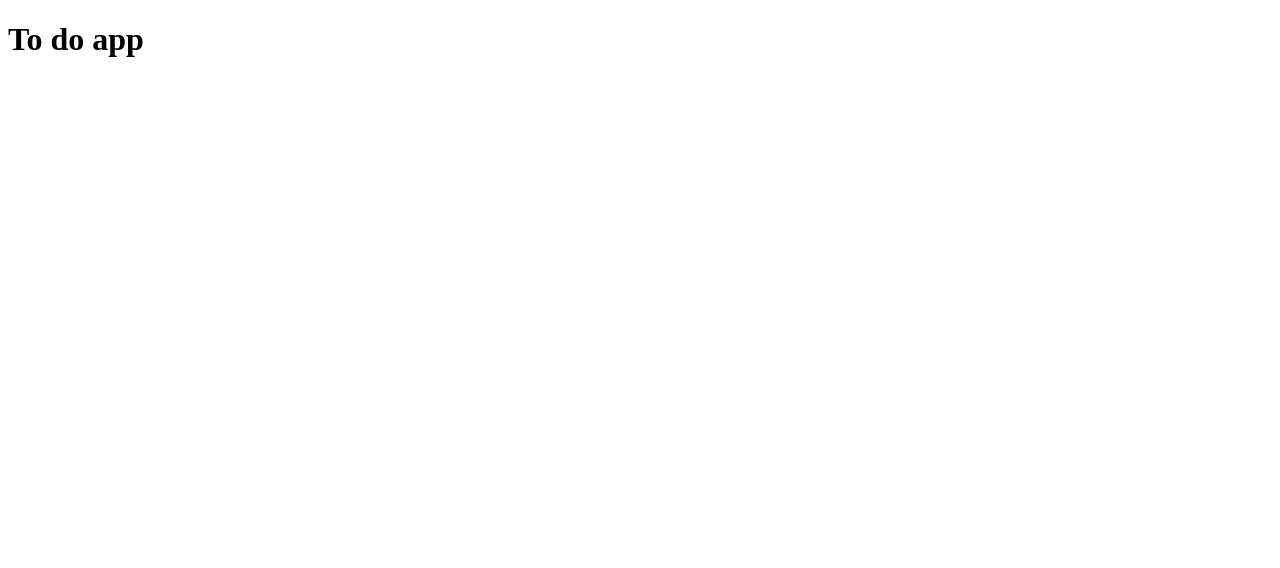
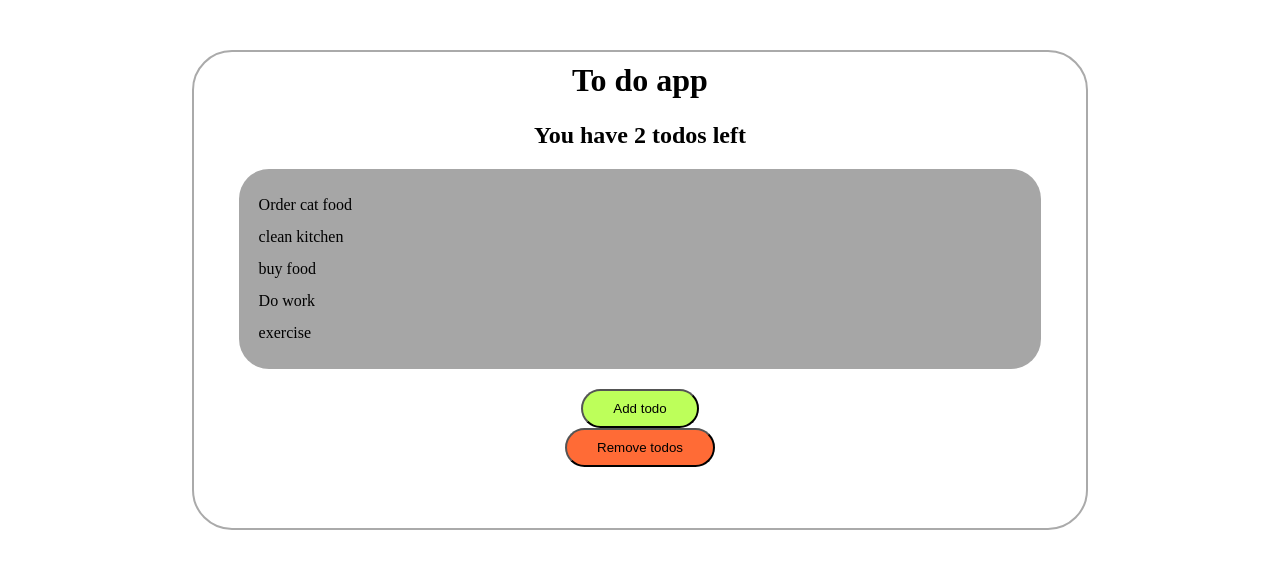
Before and after one commit to hari-basnet/to-do-app-javascript, a plain HTML site: page index.html in a window 1280 px wide. Drawn offline with Linux system fonts and the light colour scheme.

Commit message:
practicing dom elements

```diff
--- a/css/main.css
+++ b/css/main.css
@@ -0,0 +1,44 @@
+* {
+  margin: 0;
+  padding: 0;
+  box-sizing: border-box;
+}
+#todos-wrapper {
+  width: 70%;
+  height: 60vh;
+  margin: 50px auto;
+  border: 2px solid #aaa;
+  border-radius: 40px;
+  display: flex;
+  flex-flow: column wrap;
+  align-items: center;
+}
+#title {
+  height: 50px;
+  margin: 10px auto;
+  text-align: center;
+}
+
+#todo-list{
+
+    border-radius: 30px;
+    width: 90%;
+    margin: 20px auto;
+    padding: 20px;
+    line-height: 2;
+    background-color: rgba(128, 128, 128, 0.698);
+}
+
+#add-btn{
+    padding: 10px 30px;
+    border-radius: 20px;
+    outline: none;
+    background-color: rgba(172, 255, 47, 0.794);
+}
+
+#remove-btn{
+    padding: 10px 30px;
+    border-radius: 20px;
+    outline: none;
+    background-color: rgba(255, 68, 0, 0.788);
+}
--- a/index.html
+++ b/index.html
@@ -9,7 +9,22 @@
     <link rel="stylesheet" href="./css/main.css">
 </head>
 <body>
-    <h1>To do app</h1>
+    <div id="todos-wrapper">
+        <div id="title">
+            <h1>To do app</h1>
+        </div>
+
+        <div id="message">
+
+        </div>
+
+        <div id="todo-list">
+
+        </div>
+        <button id="add-btn">Add todo</button>
+        <button id="remove-btn">Remove todos</button>
+    </div>
+
     <script src="./js/app.js"></script>
 </body>
 </html>
--- a/js/app.js
+++ b/js/app.js
@@ -0,0 +1,41 @@
+
+const todos = [{
+    text: 'Order cat food',
+    completed: false
+},{
+    text: 'clean kitchen',
+    completed: false
+},{
+    text: 'buy food',
+    completed: true
+},{
+    text: 'Do work',
+    completed: true
+},{
+    text: 'exercise',
+    completed: true
+}];
+
+// how many todos left
+const incompleteTodos = todos.filter( todo =>{
+    return !todo.completed
+})
+const summary = document.createElement('h2');
+summary.textContent = `You have ${incompleteTodos.length} todos left`;
+document.querySelector('#message').appendChild(summary);
+
+// populate the todos list
+
+todos.forEach( todo =>{
+    const para = document.createElement('p');
+    para.textContent = `${todo.text}`;
+    document.querySelector('#todo-list').appendChild(para);
+})
+
+document.querySelector('#add-btn').addEventListener('click', function(e){
+    e.target.textContent = 'add button was clicked';
+})
+
+document.querySelector('#remove-btn').addEventListener('click', function(e){
+    e.target.style.background = 'red';
+})
```
